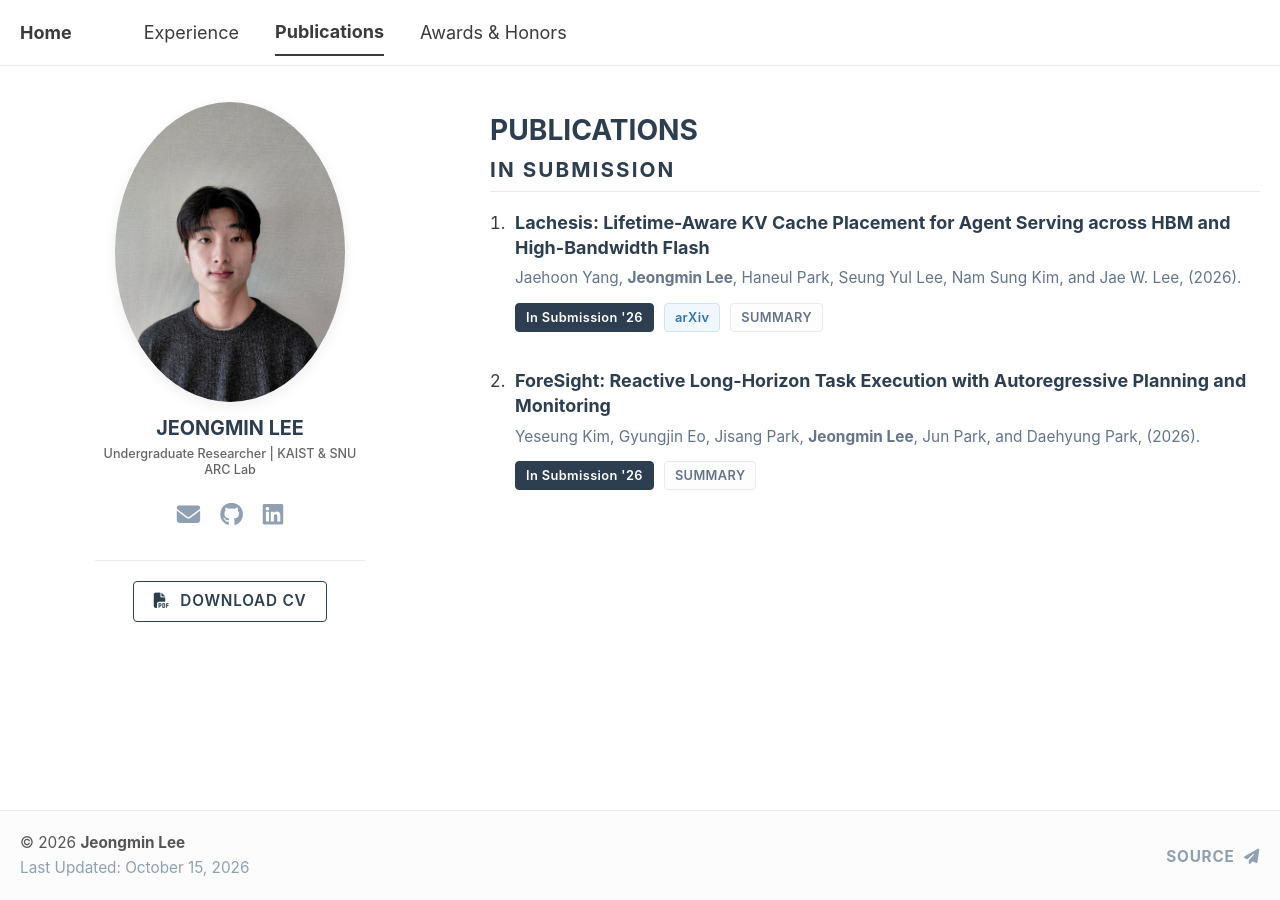
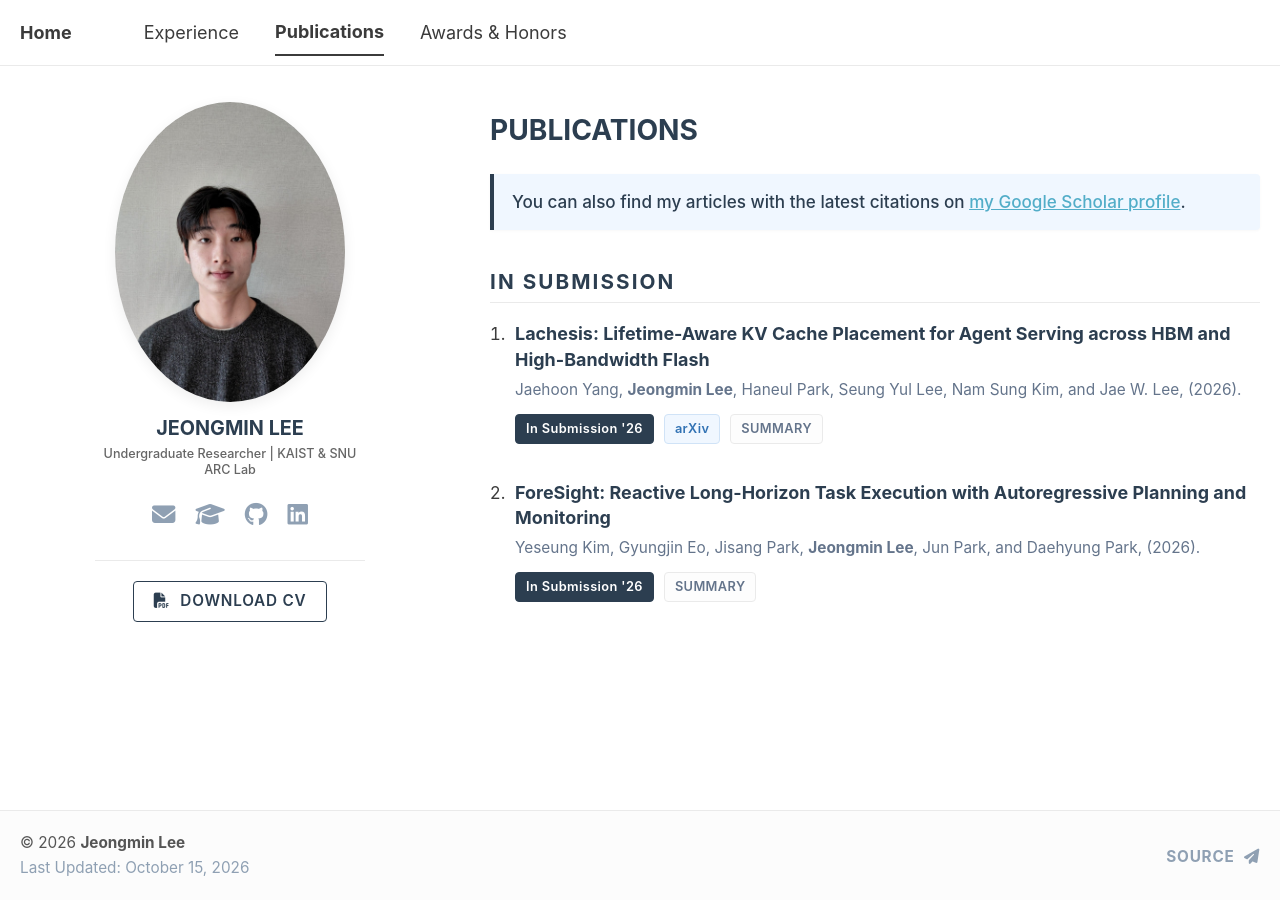
Before and after one commit to jeongminl/jeongminl.github.io, a Jekyll site: the page built from _pages/publications.html, in a window 1280 px wide. Built offline with Jekyll 4.4.1, drawn with Linux system fonts in a browser that asks for light colours; part of the change alters nothing that is shown.

Commit message:
Add Google Scholar profile link
Co-Authored-By: Claude Opus 5.5 <noreply@anthropic.com>

```diff
--- a/_config.yml
+++ b/_config.yml
@@ -26,7 +26,7 @@ author:
   email            : "jeongminl@kaist.ac.kr"
   github           : "jeongminl"
   linkedin         : "jeongmin-lee-667353244"
-  googlescholar    :
+  googlescholar    : "Y13xMxkAAAAJ"
   orcid            :
 
 # SEO Related
```
